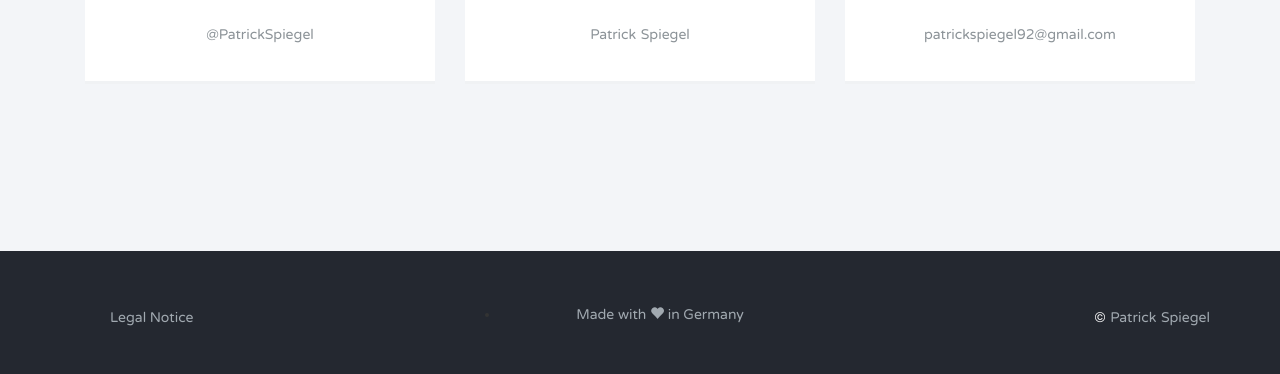
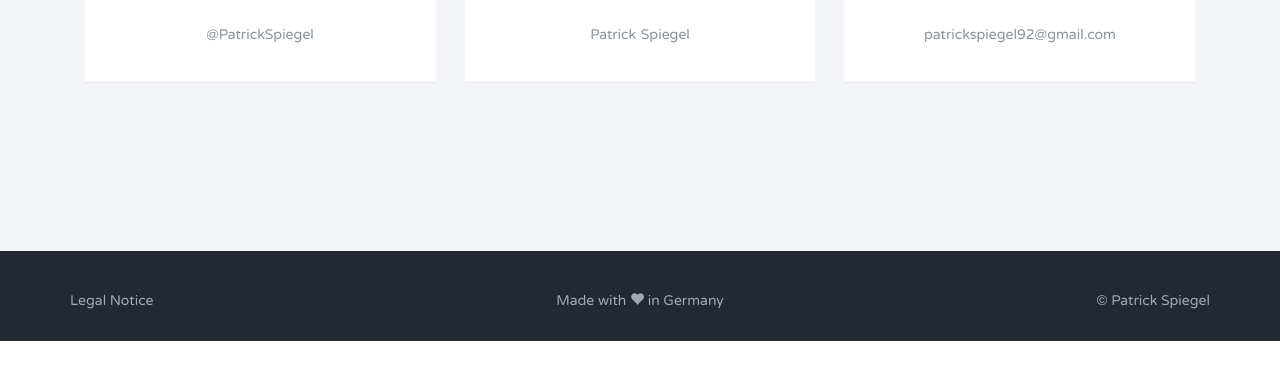
Before and after one commit to dacappo/patrick-spiegel.de, a plain HTML site: page index.html in a window 1280 px wide. Shown: the part 3551-3925 px from the top of the page. After the commit the page ends 3892 px from the top, so only its background shows below. Drawn offline with Linux system fonts and the light colour scheme; files whose address does not match are found by name.

Commit message:
Footer without ul

```diff
--- a/index.html
+++ b/index.html
@@ -209,20 +209,15 @@
           <div class="container">
             <div class="row">
               <div class="col-md-4">
-                <ul class="legals">
-
-                  <li><a id="legals" data-dialog="somedialog" >Legal Notice</a></li>
-                </ul>
+                  <a id="legals" data-dialog="somedialog" >Legal Notice</a>
               </div>
 
               <div class="col-md-4 text-center">
-                <ul class="text-center">
-                  <li><a>Made with <span class="glyphicon glyphicon-heart" aria-hidden="true"></span> in Germany</a></li>
-                </ul>
+                  <a>Made with <span class="glyphicon glyphicon-heart" aria-hidden="true"></span> in Germany</a>
               </div>
 
               <div class="col-md-4 credit">
-                <p>© <a href="http://www.patrick-spiegel.de/">Patrick Spiegel</a></p>
+                <a href="http://www.patrick-spiegel.de/">© Patrick Spiegel</a>
               </div>
             </div>
           </div>
```
